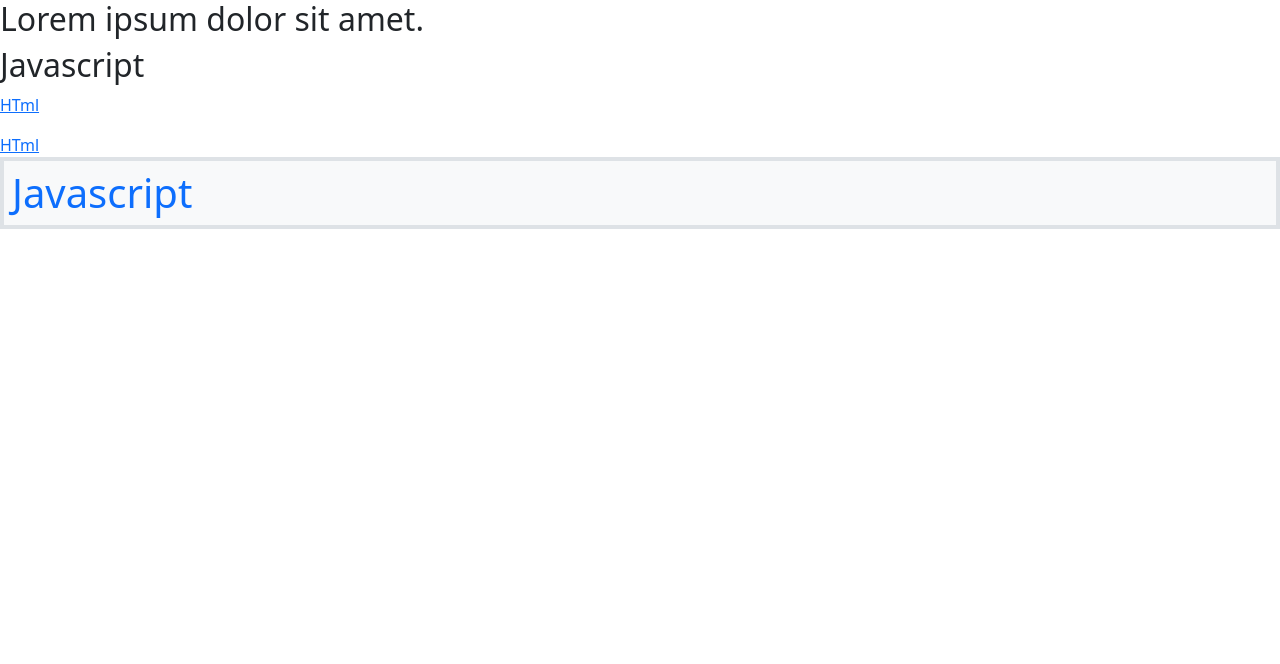
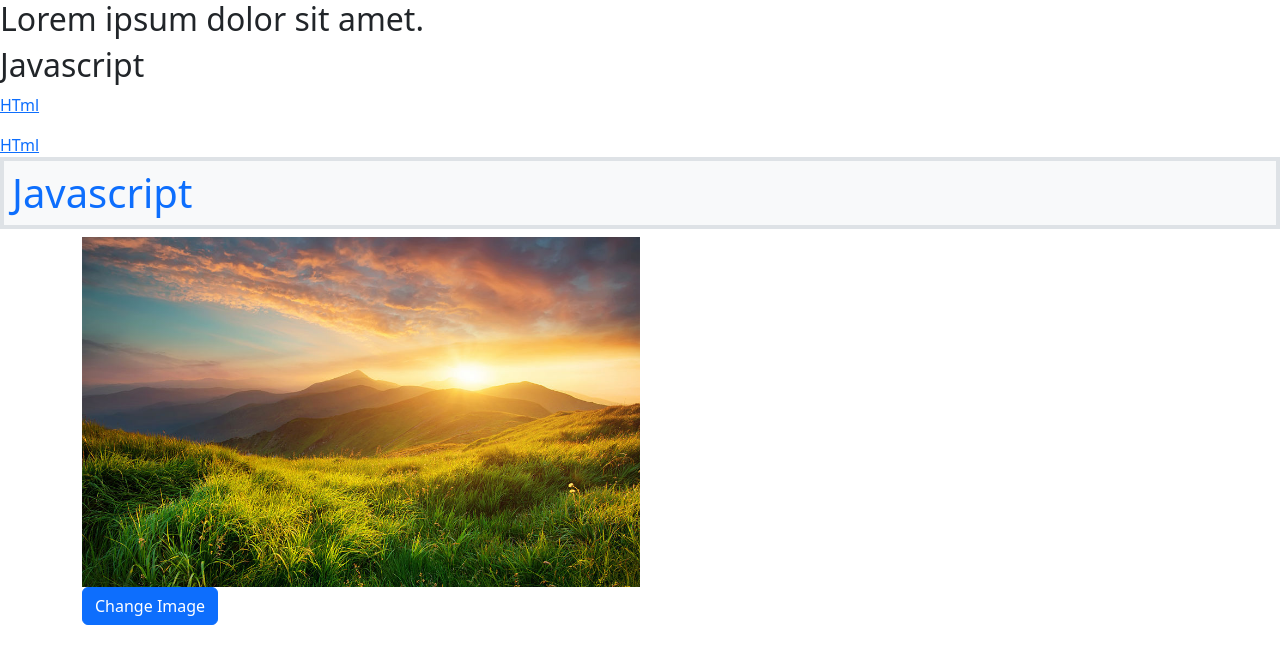
Before and after one commit to marwaMRadwan/7oct-creativa, a plain HTML site: page s16/index.html in a window 1280 px wide. Drawn offline with nearby package versions, Linux system fonts and the light colour scheme.

Commit message:
session16

```diff
--- a/s16/index.html
+++ b/s16/index.html
@@ -20,6 +20,16 @@
 
     <h1 id="h1_id" class="border border-4">Lorem, ipsum dolor.</h1>
 
+    <div class="container">
+        <div class="w-50">
+
+            <img src="images/1.jpg" id="img-id" class="img-fluid" alt="">
+            <button class="btn btn-primary"
+             onclick="changeImg()">Change Image</button>
+        </div>
+    </div>
+
+
 
     <script src="js/script.js"></script>
 </body>
--- a/s16/js/script.js
+++ b/s16/js/script.js
@@ -107,6 +107,7 @@ let textClass = document.getElementsByClassName('text-class')
 
 textClass.innerText = "Javascript"
 textClass.firstName = "dfghj"
+console.log(textClass)
 
 for(let i = 0 ; i < textClass.length ; i++){
     textClass[i].innerHTML = "<a href=''>HTml</a>"
@@ -132,3 +133,20 @@ let h1Element = document.querySelector("#h1_id")
 h1Element.classList.add("bg-light" , "text-primary" , 'p-2')
 h1Element.classList.remove('border')
 h1Element.classList.toggle('border')
+
+
+function changeImg(){
+
+    let img = document.getElementById('img-id');
+    // console.log(img.id)
+    // console.log(img.src)
+
+    // img.src = "images/2.jpg"
+
+    (img.src.endsWith('2.jpg')) ?
+     img.src = "images/1.jpg" : img.src = "images/2.jpg"
+
+
+
+
+}
```
Also changed, not shown: s16/images/1.jpg (added), s16/images/2.jpg (added).
